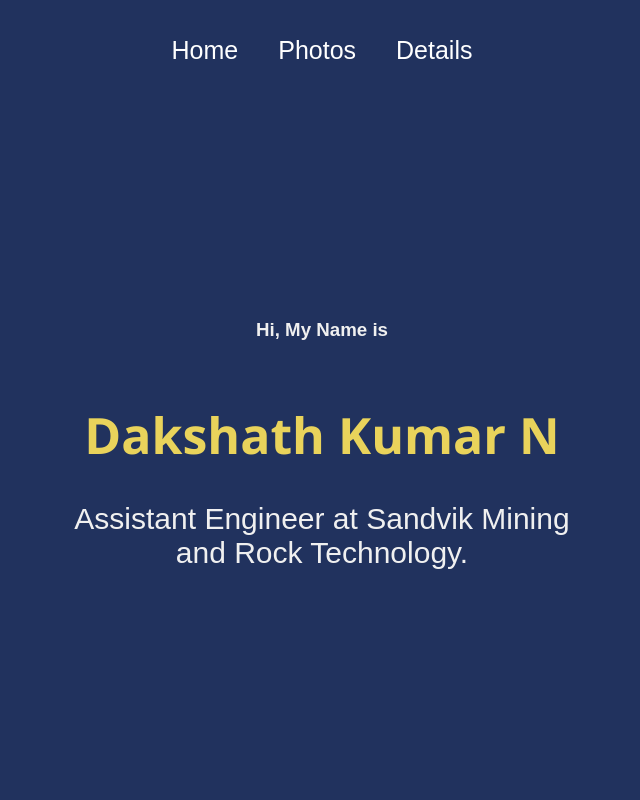
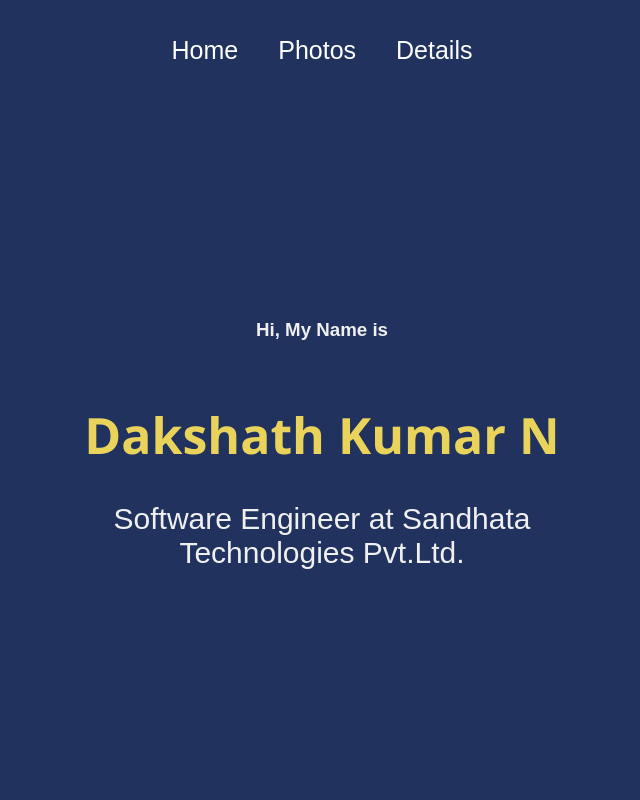
Before and after one commit to Dakshparva/Dakshath-Personal-info, a React (Create React App) app: page / in a window 1280 px wide. Shown: the top 800 px of the page, without its empty margins (318-958 px from the left). Built offline with nearby package versions, Linux system fonts and the light colour scheme.

Commit message:
Update Home.js

```diff
--- a/src/pages/Home.js
+++ b/src/pages/Home.js
@@ -8,7 +8,7 @@ function Home() {
         <h3> Hi, My Name is </h3>
         <h2>Dakshath Kumar N</h2>
         <div className="prompt">
-          <p>Assistant Engineer at Sandvik Mining and Rock Technology.</p>
+          <p>Software Engineer at Sandhata Technologies Pvt.Ltd.</p>
         </div>
       </div>
       <div className="skills">
```
